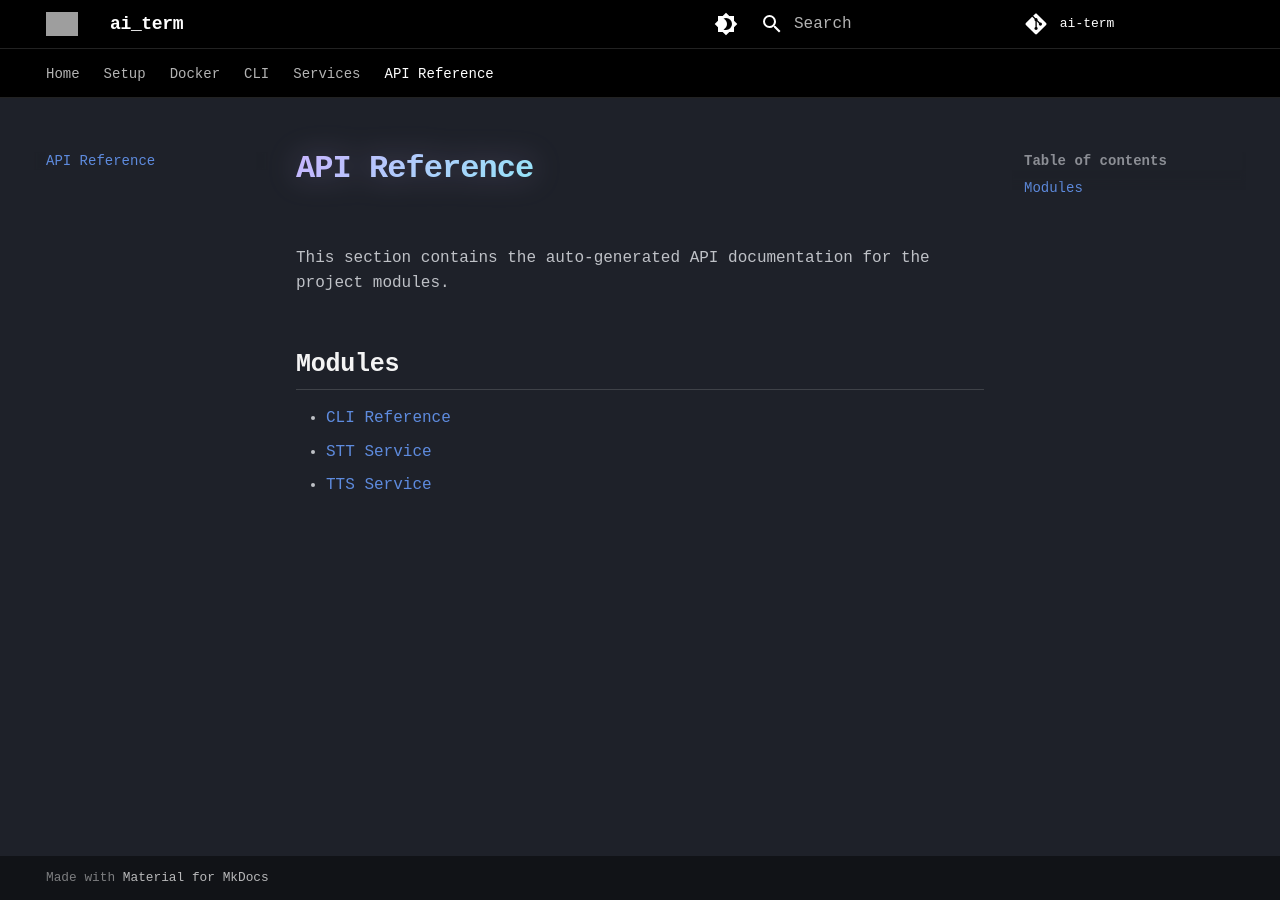
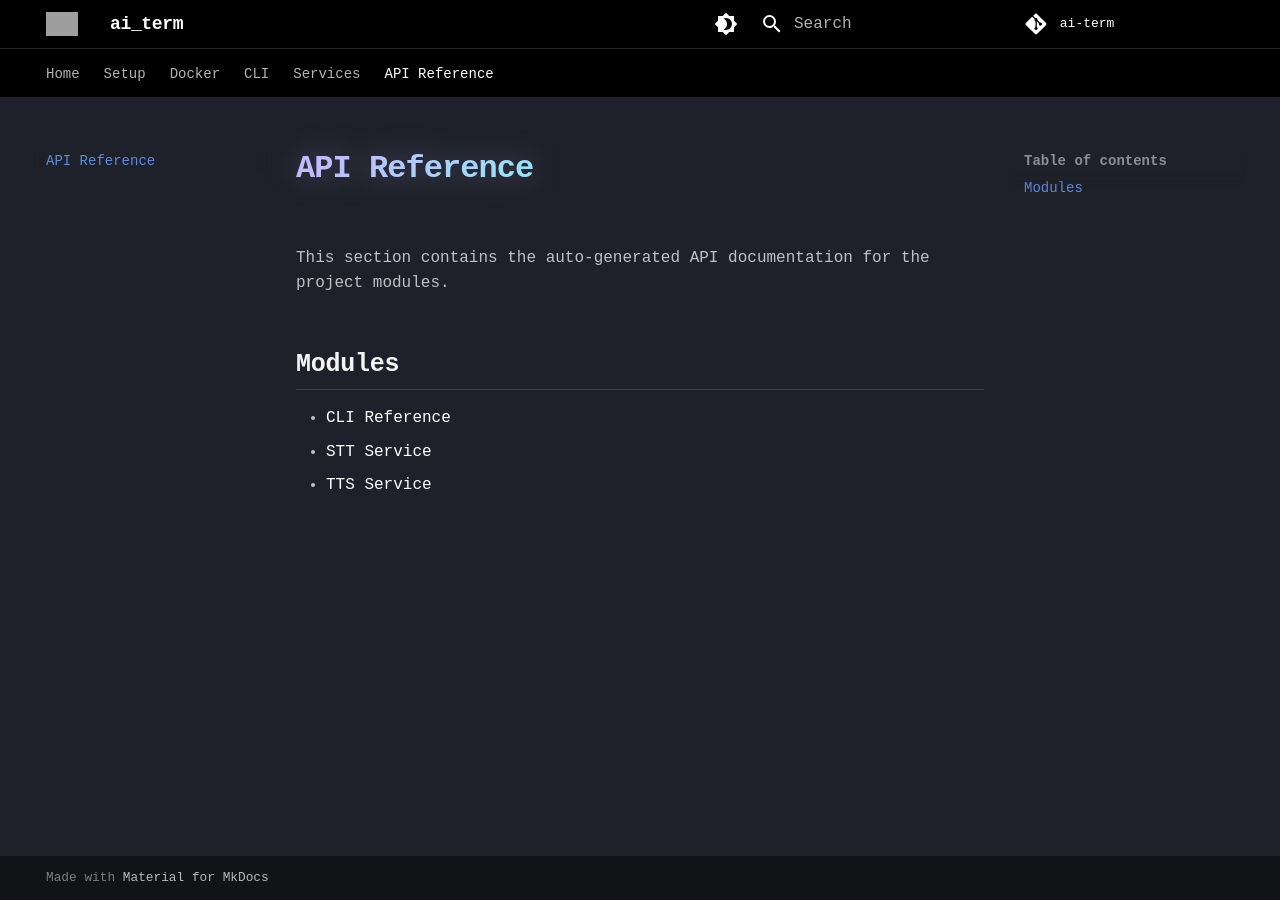
Before and after one commit to vsaravind01/ai-term, an MkDocs documentation site: the page built from docs/api.md, in a window 1280 px wide. Built offline with MkDocs 1.6.1 and Material for MkDocs 9.7.7, drawn with Linux system fonts in a browser that asks for light colours; some web fonts are replaced; comment, search, counter and statistics services are not loaded; grey boxes are pictures that could not be loaded.

Commit message:
docs: stylize links white with cyan hover

```diff
--- a/docs/stylesheets/extra.css
+++ b/docs/stylesheets/extra.css
@@ -41,6 +41,16 @@
 .md-tabs__link:hover, .md-tabs__link--active {
   opacity: 1;
   color: var(--ai-cyan) !important;
+}
+
+/* Link Styling */
+.md-typeset a {
+  color: #ffffff;
+  transition: color 0.2s;
+}
+
+.md-typeset a:hover {
+  color: var(--ai-cyan);
 }
 
 /* Content Typography */
```
